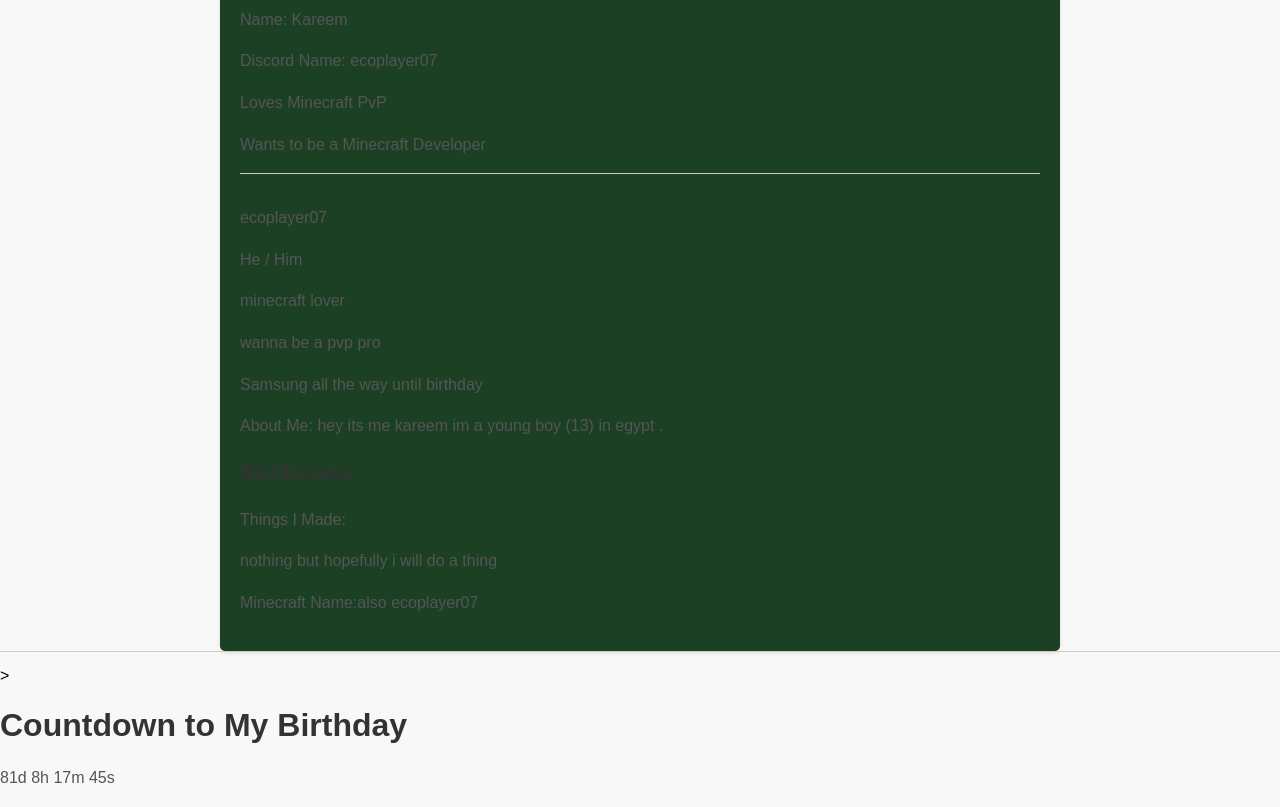
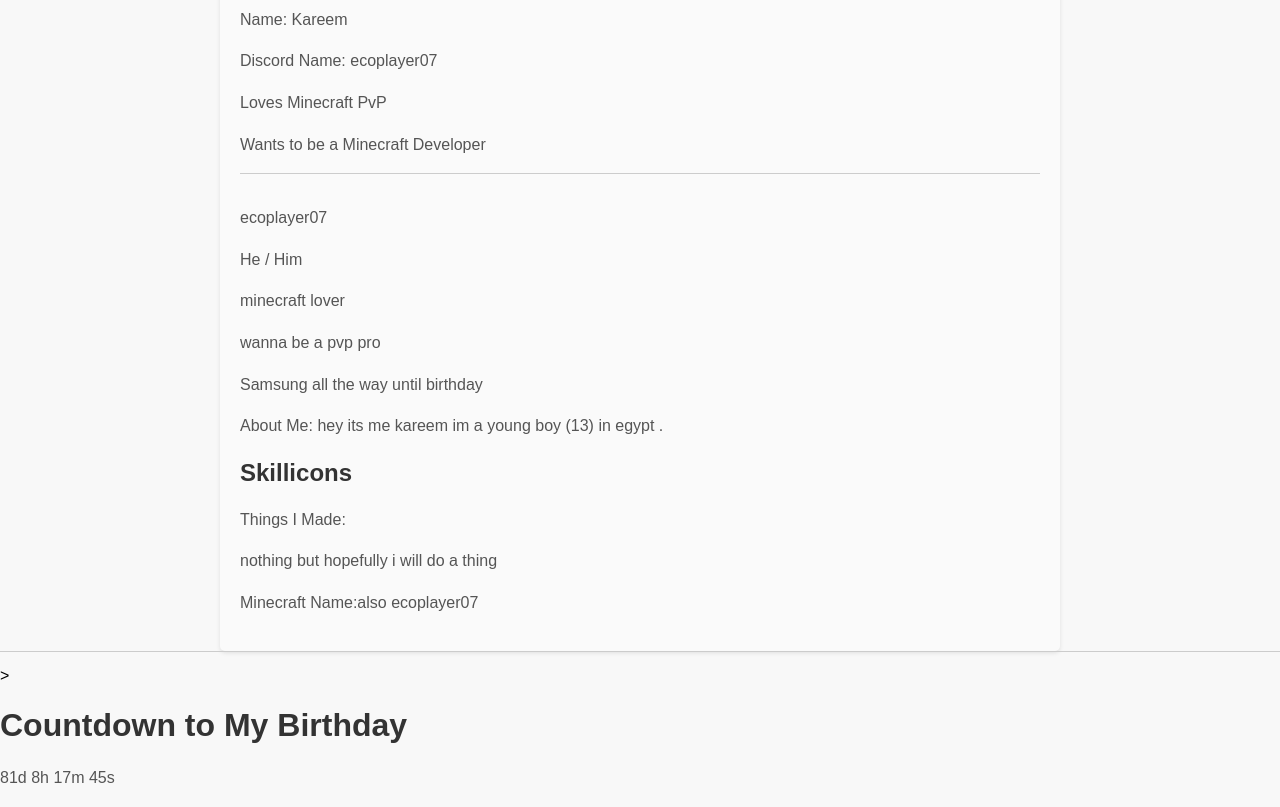
Before and after one commit to ecoplayer07/ecoplayer07.github.io, a plain HTML site: page index.html in a window 1280 px wide. Shown: the part 93-900 px from the top of the page. Drawn offline with Linux system fonts and the light colour scheme.

Commit message:
styles.css

```diff
--- a/styles.css
+++ b/styles.css
@@ -9,7 +9,7 @@ body {
     max-width: 800px;
     margin: 0 auto;
     padding: 20px;
-    background-color: #1c4024;
+    background-color: #fff4;
     border-radius: 5px;
     box-shadow: 0 2px 4px rgba(0, 0, 0, 0.1);
 }
```
